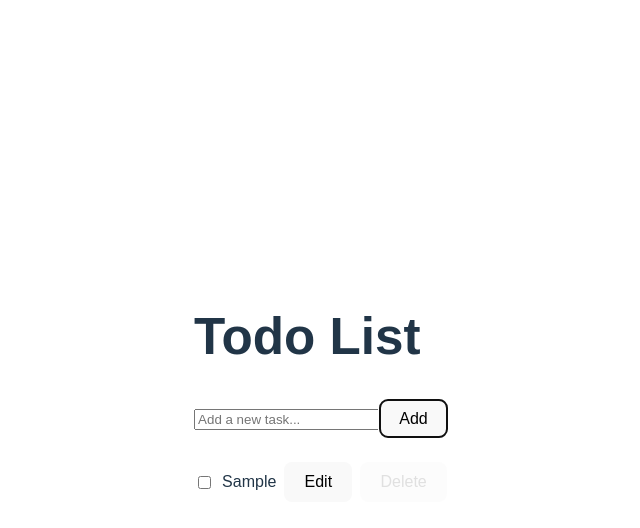
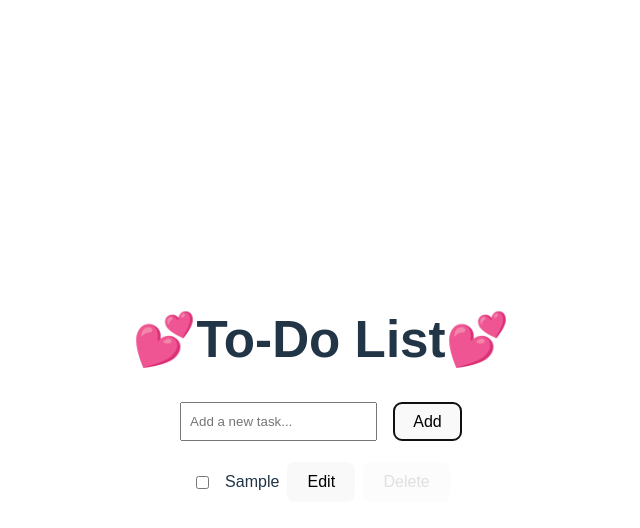
Before and after one commit to lavetted/To-do-list, a React (Vite) app: page / in a window 1280 px wide. Both pictures are taken after typing "Sample" into the empty fields and a click on the button "Add". Shown: the top 528 px of the page, without its empty margins (319-959 px from the left). Built offline with nearby package versions, Linux system fonts and the light colour scheme.

Commit message:
added more

```diff
--- a/src/App.css
+++ b/src/App.css
@@ -13,11 +13,23 @@ body {
   gap: 16px;
 }
 
+input {
+  padding: 8px;
+  margin-right: 8px;
+  box-sizing: border-box;
+}
+
 #root {
   width: 100%;
   display: flex;
   justify-content: center;
   align-items: center;
+}
+
+form {
+  display: flex;
+  justify-content: center;
+  gap: 8px;
 }
 
 ul {
@@ -27,14 +39,20 @@ ul {
 
 li {
   display: flex;
+  justify-content: center;
   gap: 8px;
   align-items: center;
-  padding: 8px 0;
+  padding: 5px 0;
 }
 
 .completed span {
   text-decoration: line-through;
   opacity: 0.6;
+  font: 20px italic;
+}
+
+button:hover {
+  color: gray;
 }
 
 button:disabled {
--- a/src/App.jsx
+++ b/src/App.jsx
@@ -17,7 +17,7 @@ export default function App() {
 
   return (
     <div className="app">
-      <h1>Todo List</h1>
+      <h1>💕To-Do List💕</h1>
 
       <form onSubmit={handleSubmit}>
         <input
```
